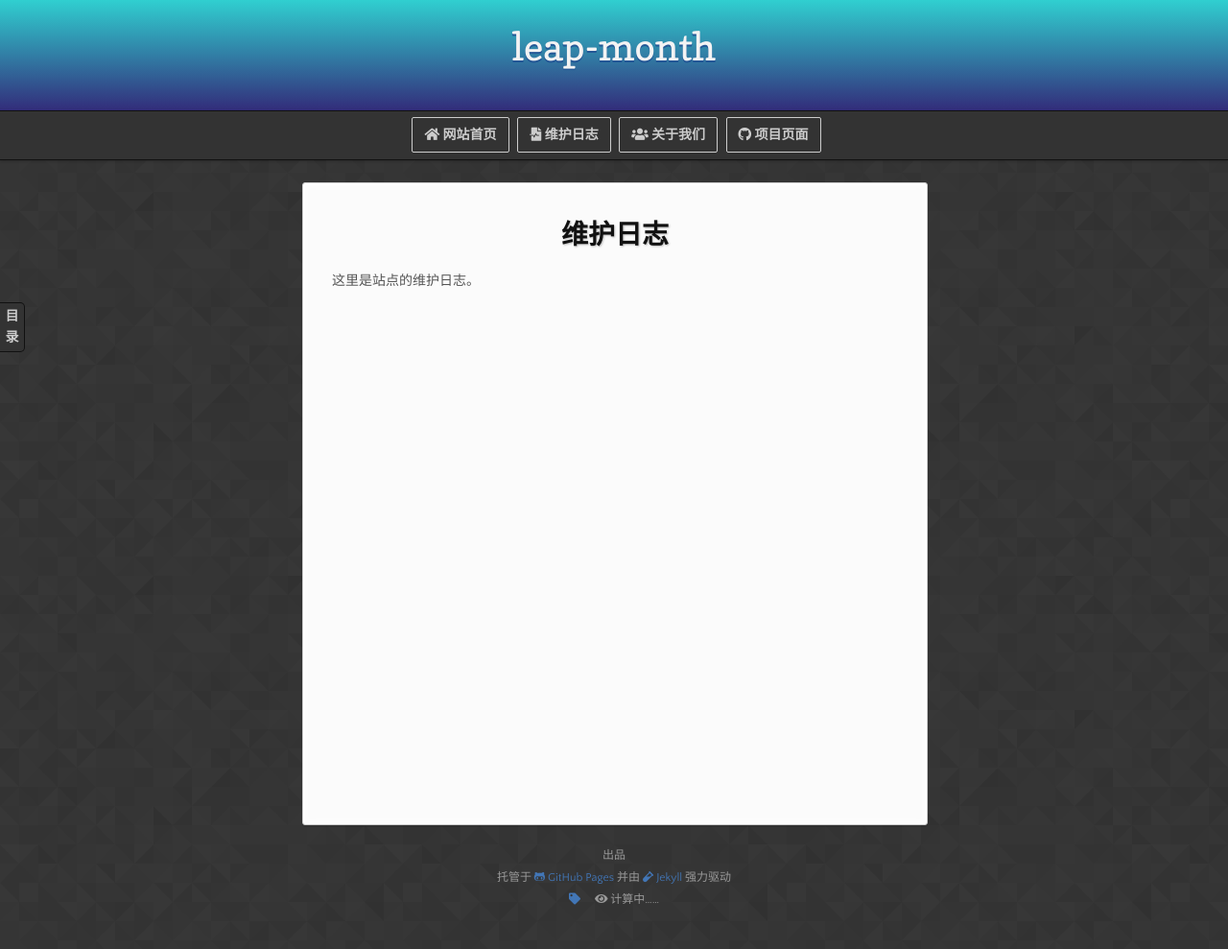
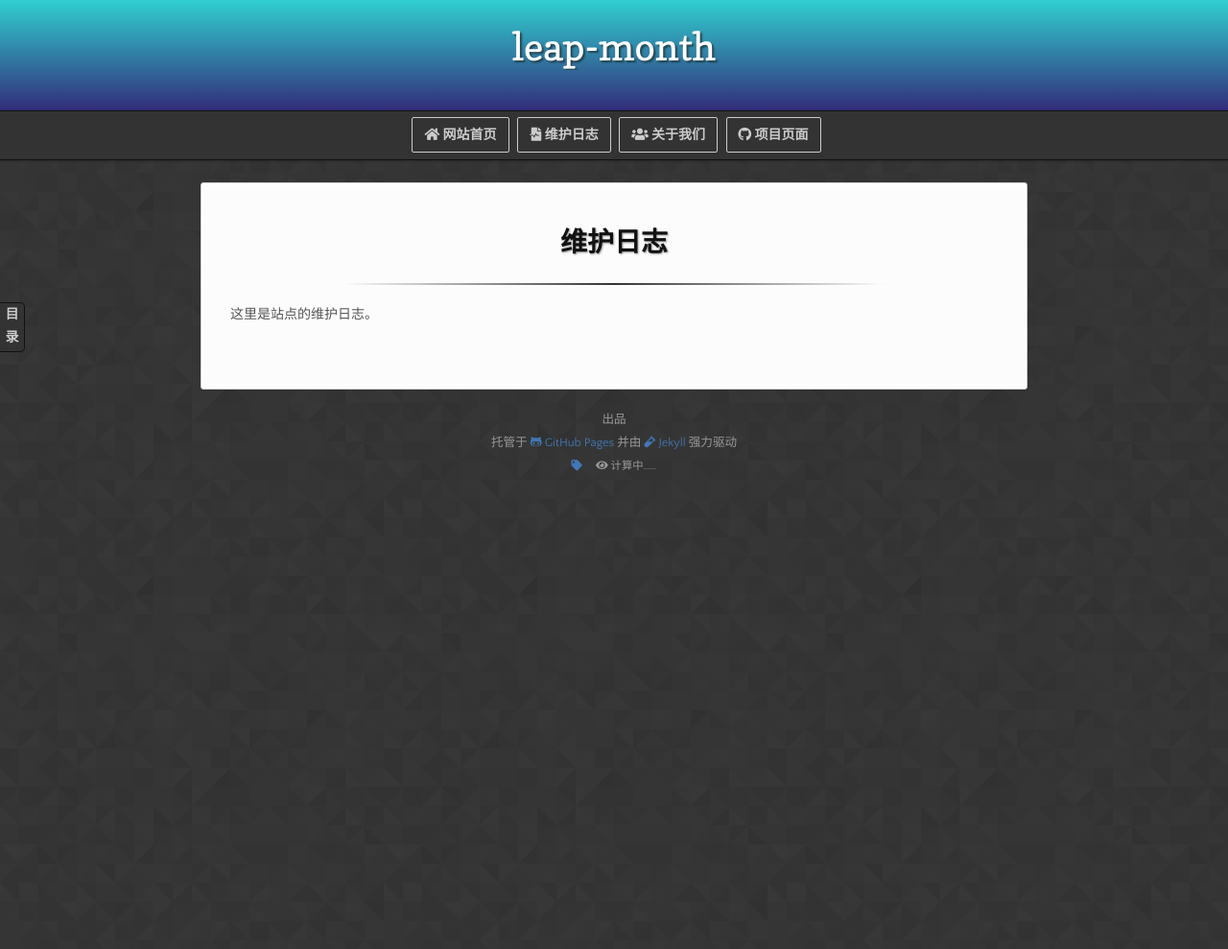
Before and after one commit to qyxf/leap-month, a Jekyll site: the page built from log.md, in a window 1280 px wide. Shown: the whole page at 96% size. Built offline with Jekyll 4.4.1, drawn with Linux system fonts in a browser that asks for light colours; nearby versions of some CDN libraries; our own code applies the rules of GitHub Pages for plain Markdown files; comment, search, counter and statistics services are not loaded; after the commit the page ends 900 px from its top, so only the background shows below that.

Commit message:
Update style sheet and scripts

```diff
--- a/_sass/colors.scss
+++ /dev/null
@@ -1,13 +0,0 @@
-// define basic colors
-// set by xjtu-blacksmith
-
-$background-color: #333;
-$default-color: #555;
-$light-color: #999;
-$title-color: #111;
-$border-color: #111;
-$light-border-color: #ccc;
-$highlight-color: #fff;
-
-$link-color: #4276b6;
-$theme-color: #7cafc2;
--- a/_sass/fonts.scss
+++ b/_sass/fonts.scss
@@ -53,10 +53,3 @@
     font-weight: normal;
     font-style: normal;
 }
-
-@font-face {
-    font-family: 'Alegreya';
-    src: url('../fonts/Alegreya-Regular.ttf') format('truetype');
-    font-weight: normal;
-    font-style: normal;
-}
--- a/_sass/leap-month.scss
+++ b/_sass/leap-month.scss
@@ -1,163 +1,108 @@
-/*
-Leap Month Theme
-authored by xjtu-blacksmith
-maintained by qyxf organization
-*/
-
-/*
-Forked from:
-Leap Day for GitHub Pages
-by Matt Graham
-*/
+/* Leap Month Theme <https://github.com/qyxf/leap-month> */
+/* Forked from Leap Day Theme <https://github.com/pages-themes/leap-day> */
 
 @import "normalize";
 @import "fonts";
 @import "rouge-base16-dark";
-@import "colors";
+
+$background-color: #333;
+$default-color: #555;
+$light-color: #999;
+$title-color: #111;
+$border-color: #111;
+$image-border-color: #777;
+$light-border-color: #ccc;
+$section-color: #fcfcfc;
+$highlight-color: #fff;
+$link-color: #4276b6;
+$theme-color: #7cafc2;
 
 body {
-  font:14px/22px 'Quattrocento Sans', "Helvetica Neue", Helvetica, Arial, sans-serif;
+  font: 14px 'Quattrocento Sans', sans-serif;
+  line-height: 1.7em;
   color: $default-color;
-  font-weight:300;
+  font-weight: normal;
   margin: 0px;
-  padding:0px 0 20px 0px;
+  padding: 0px 0 20px 0px;
   background: url(../images/body-background.png) $background-color;
-}
+  @media print, screen and (max-width: 720px) {
+    word-wrap: break-word; }}
 
 h1, h2, h3, h4, h5, h6 {
   color: $title-color;
-  margin:0 0 10px;
-}
+  margin: 0 0 1em; }
 
 p, ul, ol, table, pre, dl {
-  margin:0 0 20px;
-}
+  margin: 0 0 1em; }
 
-h1, h2, h3 {
-  line-height:1.1;
-}
+small { font-size: 0.9em; }
 
-h1 {
-  font-size:28px;
-}
-
-h2 {
-  font-size: 24px;
-}
-
-h3 {
-  font-size: 18px;
-  line-height: 24px;
-}
-
-h4 {
-  font-size: 16px;
-}
+strong, dt {
+  font-weight: bold;
+  color: $background-color; }
 
 a {
   color: $link-color;
-  font-weight: 400;
+  font-weight: normal;
   text-decoration: none;
-
   strong {
       color: inherit;
-  }
-}
+  } }
 
-ul{
-  list-style-image:url('../images/bullet.png');
-}
-
-strong {
-  font-weight: bold;
-  color: $background-color;
-}
+ul { list-style-image: url('../images/bullet.png'); }
 
 .wrapper {
-  width:650px;
-  margin:0 auto;
-  position:relative;
-}
-
-section img {
-  max-width: 100%;
-  display: block;
-  margin-left: auto;
-  margin-right: auto;
-}
-
-blockquote {
-  border: 1px solid $theme-color;
-  border-radius: 5px;
-  margin: 10px;
-  padding: 12px 10px 5px;
-  font-size: small;
-
-  p, ul, li {
-    margin-bottom: 5px;
-  }
-}
+  width: 1000px;
+  margin: 0 auto;
+  position: relative;
+  @media print, screen and (max-width: 1060px) {
+    width: auto;
+    margin: 0; }}
 
 code {
-  font-family: 'Lucida Sans', Monaco, Bitstream Vera Sans Mono, Lucida Console, Terminal;
-  font-size:13px;
+  font-family: 'Lucida Sans', Monaco, Bitstream Vera Sans Mono, Lucida Console, Terminal, monospace;
+  font-size: 0.9em;
   color: $highlight-color;
   text-shadow: 0px 1px 0px $border-color;
-  margin: 0 2px;
+  margin: 0;
   padding: 1px 4px;
   background: $background-color;
-  border-radius: 2px;
-}
+  border-radius: 2px; }
 
 kbd {
     border: 1px solid lightgray;
-    padding: 0px 3px;
+    padding: 0px;
     border-radius: 2px;
-    background: #eee;
-}
+    background: #eee; }
 
 pre {
-  padding:8px 15px;
-  background: #333333;
+  padding: 8px 15px;
+  background: $background-color;
   border-radius: 3px;
-  border:1px solid #c7c7c7;
+  border: 1px solid #c7c7c7;
   overflow: auto;
   overflow-y: hidden;
-
   code {
     margin: 0px;
     padding: 0px;
-  }
-}
+  } }
 
 table {
-  width:100%;
-  border-collapse:collapse;
-}
-
-th {
-  text-align: left;
-  padding: 5px 10px;
-  border-top: 1px solid $light-border-color;
-  border-bottom: 1px solid $light-border-color;
-  color: inherit;
-  border-right: 1px solid $theme-color;
-
-  &:first-child {
-    border-left: 1px solid $theme-color;
-  }
-}
+  width: 100%;
+  border-collapse: collapse; }
 
 td {
   text-align:left;
   padding:5px 10px;
   border-bottom:1px solid $light-border-color;
   border-right: 1px solid $theme-color;
-
   &:first-child {
     border-left: 1px solid $theme-color;
-  }
-}
+  } }
+
+th {
+  @extend td;
+  border-top: 1px solid $light-border-color; }
 
 hr {
   border: 0;
@@ -165,54 +110,61 @@
   height: 11px;
   background: transparent url('../images/hr.gif') center center repeat-x;
   margin: 0 0 20px;
-}
-
-dt {
-  color:#444;
-  font-weight:700;
-}
+  &.heading {
+    height: 2px;
+    background-image: linear-gradient(to right, #fbfbfb 15%, #333333 50%, #fbfbfb 85%);
+  } }
 
 header {
   padding: 25px 20px 40px 20px;
   margin: 0;
   position: absolute;
   top: 0;
-  left:0;
-  right:0;
+  left: 0;
+  right: 0;
   text-align: center;
   background: linear-gradient(to bottom, #30cfd0 0%, #330867 100%);
   box-shadow: 1px 0px 2px rgba(0,0,0,.75);
-  z-index:99;
-  -webkit-font-smoothing:antialiased;
+  z-index: 99;
+  -webkit-font-smoothing: antialiased;
   min-height: 76px;
-
+  @media print, screen and (max-width: 1060px) {
+    padding-left: 0;
+    padding-right: 0;
+    float: none; }
+  @media print, screen and (max-width: 720px) {
+    padding: 20px 0;
+    margin: 0; }
+  @media print, screen and (max-width: 480px) {
+    position: relative;
+    padding: 5px 0px;
+    min-height: 0px; }
+  p {
+    font: 18px/30px 'Copse', serif;
+    color: $light-border-color;
+    text-shadow: 1px 1px 1px darken($theme-color, 40%);
+    margin: 0px;
+    @media print, screen and (max-width: 720px) {
+      display: none; } }
   h1 {
-    font: 40px/48px 'Copse', "Helvetica Neue", Helvetica, Arial, sans-serif;
-    text-shadow: 0px 2px 0px #235796;
+    font: 40px/48px 'Copse', sans-serif;
+    text-shadow: 2px 2px 2px darken($theme-color, 40%);
     margin: 0px;
     white-space: normal;
     overflow: hidden;
     text-overflow: ellipsis;
     -o-text-overflow: ellipsis;
     -ms-text-overflow: ellipsis;
-
+    @media print, screen and (max-width: 720px) { font-size: 32px; }
+    @media print, screen and (max-width: 480px) { font-size: 24px; }
     a {
-      color: #f3f3f3;
-    }
-  }
-
-  p {
-    font: 18px 'Alegreya', 'Georgia', 'Times New Roman', serif;
-    color: #d8d8d8;
-    text-shadow:rgba(#000, 0.2) 0 1px 0;
-    margin: 0px;
-  }
-}
+      color: $highlight-color;
+    } } }
 
 #banner {
   z-index: 100;
-  left:0;
-  right:0;
+  left: 0;
+  right: 0;
   height: 50px;
   position: absolute;
   top: 115px;
@@ -221,13 +173,13 @@
   border-left: 0;
   border-right: 0;
   box-shadow: 0px 1px 3px rgba(0,0,0,.25);
-
+  @media print, screen and (max-width: 1060px) { width: 100%; }
+  @media print, screen and (max-width: 720px) { top: 80px; }
+  @media print, screen and (max-width: 480px) { top: 55px; }
   .menu {
     float: unset;
     display: flex;
-    margin: 0;
-  }
-
+    margin: 0; }
   .button {
     border: 1px solid $light-border-color;
     background: none;
@@ -235,74 +187,98 @@
     margin-left: 5px;
     padding: 10px 12px;
     margin-top: 6px;
-    line-height:14px;
-    font-size:14px;
+    line-height: 14px;
+    font-size: 1em;
     color: $light-border-color;
     font-weight: bold;
-    display:inline-block;
-    text-align:center;
-
+    display: inline-block;
+    text-align: center;
+    @media print, screen and (max-width: 480px) { font-size: small; }
     &:hover {
       color: $highlight-color;
-    }
-  }
-
+    } }
   ul {
-    list-style:none;
-    height:40px;
-    padding:0;
+    list-style: none;
+    height: 40px;
+    padding: 0;
     float: left;
     display: block;
     margin: 0 auto;
-
     li {
-      display:inline;
-    }
-
-      ul, ul ul, ul ul ul {
-        margin-bottom: 0px;
-    }
-  }
-
-}
+      display:inline; } } }
 
 section {
-  width:590px;
-  padding: 30px 30px 50px 30px;
-  margin: 20px 0;
+  width: 80%;
+  padding: 30px 30px 50px;
+  margin: 20px auto;
   margin-top: 190px;
-  position:relative;
-  background: #fbfbfb;
+  position: relative;
+  background: $section-color;
   border-radius: 3px;
-  border: 1px solid #cbcbcb;
-  box-shadow: 0px 1px 2px rgba(0,0,0,.09), inset 0px 0px 2px 2px rgba(255,255,255,.5), inset 0 0 5px 5px rgba(255,255,255,.4);
-
+  border: 1px solid $light-border-color;
+  box-shadow: 0px 1px 2px rgba(0,0,0,.09),
+              inset 0px 0px 2px 2px rgba(255,255,255,.5),
+              inset 0 0 5px 5px rgba(255,255,255,.4);
+  @media print, screen and (max-width: 1060px) {
+    float: none;
+    border:1px solid #e5e5e5;
+    border-width:1px 0;
+    padding:20px auto;
+    margin: 190px auto 20px;
+    max-width: 720px; }
+  @media print, screen and (max-width: 720px) {
+    margin-top: 130px;
+    margin-bottom: 0px;
+    width: auto; }
+  @media print, screen and (max-width: 480px) {
+    margin-top: 40px; }
+  h2, h3, h4 {
+    padding-top: 1em;
+    + h3, + h4 {
+      padding-top: 0; }}
   h1 {
-      text-shadow: 1px 1px 2px #00000040;
+      text-shadow: 1px 1px 2px rgba(0, 0, 0, 0.4);
       text-align: center;
-      padding-bottom: 10px;
-      padding-top: 10px;
       white-space: pre-wrap;
-  }
-
+      padding-top: 0.8em; }
   h2 {
       border-bottom: 1px solid $light-border-color;
-      padding: 10px 0;
-      margin-top: 20px;
-  }
-
-  h3 {
-      padding: 2px 0;
-  }
-
-  u {
-    text-underline-position: under;
-  }
-}
-
-small {
-  font-size:12px;
-}
+      padding-bottom: 10px; }
+  u { text-underline-position: under; }
+  li p { margin-bottom: 5px; }
+  li + li { margin-top: 5px; }
+  img + img { margin-top: 10px; }
+  &> p > img {
+    max-width: 90%;
+    display: block;
+    margin-left: auto;
+    margin-right: auto;
+    border-radius: 5px;
+    border: 2px solid $image-border-color;
+    box-shadow: 1px 1px 3px $background-color; }
+  blockquote {
+    border: 1px solid $theme-color;
+    border-radius: 5px;
+    margin: 10px;
+    padding: 12px 10px 7px;
+    font-size: 0.9em;
+    & > * { margin-bottom: 5px; } } }
+  .footnotes {
+    background: linear-gradient(to top left, rgba(255, 140, 0, .4), rgba(144, 238, 144, .4));
+    border: 1px solid $light-border-color;
+    border-radius: 5px;
+    padding: 5px;
+    margin: 10px;
+    ol {
+      padding-left: 20px;
+      margin: 5px 5px 0;
+      li p {
+        margin-bottom: 5px; } }
+      h2 {
+      text-align: center;
+      margin: 10px 20px 10px 0;
+      padding: 0;
+      border: 0; } }
 
 #nav-wrapper {
   background: $background-color;
@@ -313,13 +289,12 @@
   position: fixed;
   width: 250px;
   height: 280px;
-  z-index: 1;
+  z-index: 100;
   top: 35%;
   left: 0;
   overflow: hidden;
   transition: width 0.3s, height 0.3s;
   display: none;
-
   #toc {
     border-bottom: 1px solid $border-color;
     display: flex;
@@ -328,20 +303,16 @@
     padding: 5px;
     font-weight: bold;
     box-shadow: 0px 1px 3px rgba(0, 0, 0, 0.25);
-    height: 20px;
-  }
-
+    height: 20px; }
   #nav-bar {
     height: 250px;
     width: 100%;
     overflow-x: hidden;
     overflow-y: auto;
     transition: height 0.3s, opacity 0.3s 0.3s;
-
     nav {
       position: relative;
       text-align: left;
-
       ul {
         list-style: none;
         list-style-image: none;
@@ -349,215 +320,67 @@
         line-height: 24px;
         margin-bottom: unset;
         padding: 0 0 0 10px;
-
+        a {
+          color: $light-border-color; }
         li {
           padding: 5px 0px;
           line-height: 16px;
-
           &.tag-h2 {
             + .tag-h1 {
-              margin-top:10px;
-            }
-          }
-
+              margin-top:10px; } }
           &.active {
             a {
-              color: $highlight-color!important;
+              color: $highlight-color;
               text-shadow: 2px 2px $border-color;
-              font-weight: bold;
-            }
-          }
-        }
+              font-weight: bold; } } } } } } }
 
-        a {
-          color: $light-border-color;
-        }
-      }
-    }
-  }
-}
-
-
-.footnotes {
-  background: linear-gradient(to top left, rgba(255, 140, 0, .4), rgba(144, 238, 144, .4));
-  border: 1px solid #c7c7c7;
-  border-radius: inherit;
-  padding: 5pt;
-  margin: 10pt;
-
-  ol {
-    padding-left: 20px;
-  }
-}
-
-
-footer{
+footer {
     text-align: center;
     margin: 20px auto;
     position: relative;
-    left:auto;
-    bottom:auto;
-    width:auto;
+    left: auto;
+    bottom: auto;
+    width: auto;
     color: $light-color;
-  }
+    @media print, screen and (max-width: 1060px) {
+      float: none; } }
 
-@media print, screen and (max-width: 1060px) {
+.page-info {
+display: flex;
+justify-content: center;
+flex-wrap: wrap;
+.metadata {
+  display: inline-flex;
+  align-items: baseline;
+  i {
+    margin: {
+      left: 6px;
+      right: 3px; } } } }
 
-  #banner {
-    width: 100%;
-  }
-
-  div.wrapper {
-    width:auto;
-    margin:0;
-  }
-
-  header {
-    padding-left: 0;
-    padding-right: 0;
-  }
-
-  header, section, footer {
-    float:none;
-
-    h1 {
-      white-space: normal;
-      overflow: hidden;
-      text-overflow: ellipsis;
-      -o-text-overflow: ellipsis;
-      -ms-text-overflow: ellipsis;
-    }
-  }
-
-  section {
-    border:1px solid #e5e5e5;
-    border-width:1px 0;
-    padding:20px auto;
-    margin: 190px auto 20px;
-    max-width: 600px;
-  }
-}
-
-@media print, screen and (max-width: 720px) {
-  body {
-    word-wrap: break-word;
-  }
-
-  header {
-    padding: 20px 0;
-    margin: 0;
-
-    h1 {
-      font-size: 32px;
-      overflow: hidden;
-      text-overflow: ellipsis;
-      -o-text-overflow: ellipsis;
-      -ms-text-overflow: ellipsis;
-    }
-
-    p { display: none;}
-  }
-
-  #banner {
-    top: 80px;
-  }
-
-  section {
-    margin-top: 130px;
-    margin-bottom: 0px;
-    width: auto;
-  }
-
-  header ul, header p.view {
-    position:static;
-  }
-}
-
-@media print, screen and (max-width: 480px) {
-  body {
-  }
-
-  #banner {
-    top: 55px;
-  }
-
-  header{
-    position: relative;
-    padding: 5px 0px;
-    min-height: 0px;
-
-    h1 {
-      font-size: 24px;
-      overflow: hidden;
-      text-overflow: ellipsis;
-      -o-text-overflow: ellipsis;
-      -ms-text-overflow: ellipsis;
-    }
-  }
-  section {
-    margin-top: 40px;
-  }
-
-  header ul {
-    display:none;
-  }
-}
-
-@media print {
-  body {
-    padding:0.4in;
-    font-size:12pt;
-    color:#444;
-  }
-}
-
-@media print, screen and (max-height: 680px) {
-
-  footer {
-    text-align: center;
-    margin: 20px auto;
-    position: relative;
-    left:auto;
-    bottom:auto;
-    width:auto;
-  }
-}
-
-@media print, screen and (max-height: 480px) {
-  nav {
-    display: none;
-  }
-
-  footer {
-    text-align: center;
-    margin: 20px auto;
-    position: relative;
-    left:auto;
-    bottom:auto;
-    width:auto;
-  }
-}
+h1 {
+  @media print, screen and (max-width: 1060px) {
+    white-space: normal;
+    overflow: hidden;
+    text-overflow: ellipsis;
+    -o-text-overflow: ellipsis;
+    -ms-text-overflow: ellipsis; } }
 
 @-webkit-keyframes blink {
-  0% {color: $background-color}
-  80% {color: $background-color}
-  100% {color: $light-border-color;}
-}
+  0% { color: $background-color; }
+  80% { color: $background-color; }
+  100% { color: $light-border-color; } }
 
 @keyframes blink {
-  0% {color: $background-color}
-  80% {color: $background-color}
-  100% {color: $light-border-color;}
-}
+  0% {color: $background-color; }
+  80% {color: $background-color; }
+  100% {color: $light-border-color;} }
 
 @-webkit-keyframes blinkback {
-  0% {color: $background-color}
-  80% {color: $background-color}
-  100% {color: $light-border-color;}
-}
+  0% {color: $background-color; }
+  80% {color: $background-color; }
+  100% {color: $light-border-color; } }
 
 @keyframes blinkback {
-  0% {color: $background-color}
-  80% {color: $background-color}
-  100% {color: $light-border-color;}
-}
+  0% {color: $background-color; }
+  80% {color: $background-color; }
+  100% {color: $light-border-color; } }
--- a/assets/css/style.scss
+++ b/assets/css/style.scss
@@ -1,4 +1,4 @@
 ---
 ---
 
-@import "leap-month.scss";
+@import "leap-month";
--- a/assets/js/main.js
+++ b/assets/js/main.js
@@ -1,7 +1,5 @@
 var sectionHeight = function() {
-  var total    = $(window).height(),
-      $section = $('section').css('height','auto');
-
+  var total = $(window).height(), $section = $('section').css('height', 'auto');
   if ($section.outerHeight(true) < total) {
     var margin = $section.outerHeight(true) - $section.height();
     $section.height(total - margin - 20);
@@ -11,69 +9,64 @@
 }
 
 var navHide = function() {
-  $("#nav-bar").css("height", "0");
-  $("#nav-bar").css("opacity", "0");
-  $("#nav-bar").css("visibility", "hidden")
-  $("#nav-bar").css("overflow-y", "hidden");
-  $("#nav-wrapper").css("width", "25px");
-  $("#nav-wrapper").css("height", "50px");
-  $("#toc").css("padding", "1px");
-  $("#toc").css("border-bottom", "0px");
-  $("#toc").css("height", "48px");
-  $("#toc").css("flex-direction", "column");
-  $("#toc").css("animation", "blink 0.5s");
+  $("#nav-bar").css({ "height": "0", "opacity": "0", "visibility": "hidden",
+                      "overflow-y": "hidden" });
+  $("#nav-wrapper").css({ "width": "25px", "height": "50px" });
+  $("#toc").css({ "padding": "1px", "border-bottom": "0px", "height": "48px",
+                  "flex-direction": "column", "animation": "blink 0.5s" });
 }
 
+var navShow = function() {
+  $("#nav-bar").css({ "overflow-y": "auto", "height": "250px", "color": "#ccc",
+                      "visibility": "visible", "opacity": "1" });
+  $("#nav-wrapper").css({ "width": "250px", "height": "280px" });
+  $("#toc").css({ "padding": "5px", "border-bottom": "1px solid #111", "height": "20px",
+                  "flex-direction": "row", "animation": "blinkback 0.5s" });
+}
 
 $(window).resize(sectionHeight);
 
 $(function() {
-
   navHide();
   $("#nav-wrapper").css("display", "block");
 
-  $("section h1, section h2, section h3").each(function(){
-    if ($(this).prop("tagName") == "H1"){
-      $("nav ul").append("<li class='tag-" + this.nodeName + "'><a href='#" + $(this).text().replace(/[\s\.\(\):&+]/g, '-').replace(/-+/g, '-') + "'>" + $(this).text() + "</a></li>");
+  $(".footnotes ol").prepend("<h2>注释</h2>");
+  $("section h1").after("<hr class='heading'>");
+  pangu.spacingPage();
+
+  $("nav ul").append("<li class='tag-H2'><a href='#'><i class='fa fa-home'></i> 返回顶部</a></li>");
+  $("section h2, section h3, section h4").each(function(){
+    var unallowedCharacters = /[\s\.\(\):&+]/g;
+    if ($(this).prop("tagName") == "H2"){
+      $("nav ul").append("<li class='tag-" + this.nodeName + "'><a href='#" +
+      $(this).text().replace(unallowedCharacters, '-').replace(/-+/g, '-') + "'>" +
+      $(this).text() + "</a></li>");
     }
-    else if ($(this).prop("tagName") == "H2"){
-      $("nav ul").append("<li class='tag-" + this.nodeName + "'>　<a href='#" + $(this).text().replace(/[\s\.\(\):&+]/g, '-').replace(/-+/g, '-') + "'>" + $(this).text() + "</a></li>");
+    else if ($(this).prop("tagName") == "H3"){
+      $("nav ul").append("<li class='tag-" + this.nodeName + "'>　<a href='#" +
+      $(this).text().replace(unallowedCharacters, '-').replace(/-+/g, '-') + "'>" +
+      $(this).text() + "</a></li>");
     }
     else{
-      $("nav ul").append("<li class='tag-" + this.nodeName + "'>　　<a href='#" + $(this).text().replace(/[\s\.\(\):&+]/g, '-').replace(/-+/g, '-') + "'>" + $(this).text() + "</a></li>");
+      $("nav ul").append("<li class='tag-" + this.nodeName + "'>　　<a href='#" +
+      $(this).text().replace(unallowedCharacters, '-').replace(/-+/g, '-') + "'>" +
+      $(this).text() + "</a></li>");
     }
-    $(this).attr("id",$(this).text().replace(/[\s\.\(\):&+]/g, '-').replace(/-+/g, '-'));
+    $(this).attr("id",$(this).text().replace(unallowedCharacters, '-').replace(/-+/g, '-'));
     $("nav ul li:first-child a").parent().addClass("active");
   });
 
   $("#nav-wrapper").mouseleave(navHide);
-
-  $("#nav-wrapper").mouseover(function()
-  {
-    $("#nav-bar").css("overflow-y", "auto");
-    $("#nav-bar").css("height", "250px");
-    $("#nav-wrapper").css("width", "250px");
-    $("#nav-wrapper").css("height", "280px");
-    $("#toc").css("padding", "5px");
-    $("#toc").css("border-bottom", "1px solid #111");
-    $("#toc").css("height", "20px");
-    $("#toc").css("flex-direction", "row");
-    $("#toc").css("animation", "blinkback 0.5s");
-    $("#nav-bar").css("color", "#ccc");
-    $("#nav-bar").css("visibility", "visible");
-    $("#nav-bar").css("opacity", "1");
-  });
+  $("#nav-wrapper").mouseover(navShow);
 
   $("nav ul li").on("click", "a", function(event) {
-    var position = $($(this).attr("href")).offset().top;
-    $("html, body").animate({scrollTop: position}, 750);
+    var href = $(this).attr("href");
+    var position = (href == "#")?0:$(href).offset().top;
+    $("html, body").animate({scrollTop: position}, 400);
     $("nav ul li a").parent().removeClass("active");
     $(this).parent().addClass("active");
     event.preventDefault();
   });
 
-  sectionHeight();
-  navHide();
-
   $('img').on('load', sectionHeight);
 });
```
